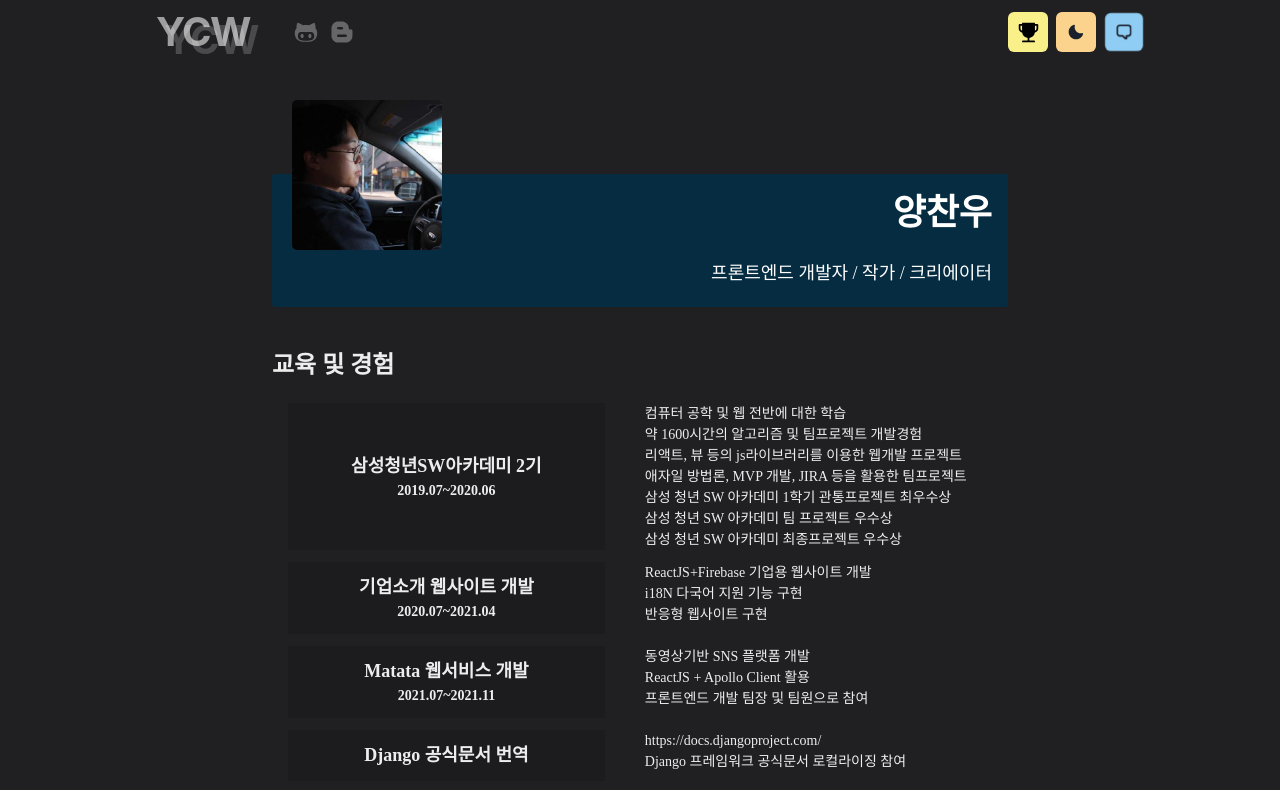
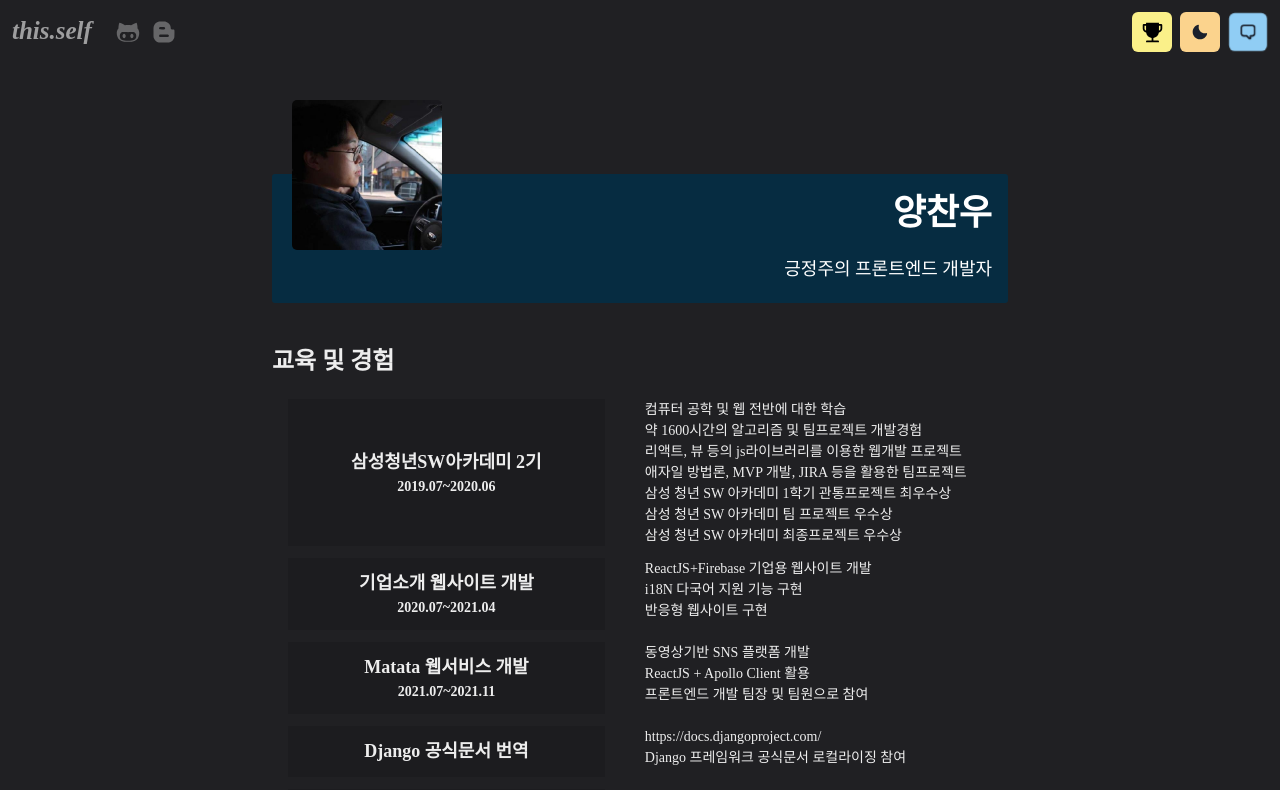
Before and after one commit to Oizys18/my_portfoilo, a Next.js app: page / in a window 1280 px wide. Shown: the top 790 px of the page. Built offline with nearby package versions, Linux system fonts and the light colour scheme.

Commit message:
Mod website name

```diff
--- a/components/Toast.js
+++ b/components/Toast.js
@@ -2,6 +2,7 @@ import { useToast } from '@chakra-ui/react'
 function Toast({
   id,
   title,
+  position = 'top-right',
   description,
   variant = 'solid',
   status = 'success',
@@ -14,7 +15,7 @@ function Toast({
       title: title,
       description: description,
       variant: variant,
-      position: 'top-right',
+      position: position,
       status: status,
       duration: duration,
       isClosable: true
--- a/components/layouts/main.js
+++ b/components/layouts/main.js
@@ -23,7 +23,7 @@ const Main = ({ children, router }) => {
       <Head>
         <meta name="viewport" content="width=device-width, initial-scale=1" />
         <link rel="icon" href="/favicon.ico" />
-        <title>양찬우 :: Oizys18 Portfolio</title>
+        <title>this.self :: 양찬우 Frontend Developer</title>
       </Head>
       <Navbar
         path={router.asPath}
--- a/components/navbar/logo.js
+++ b/components/navbar/logo.js
@@ -3,18 +3,17 @@ const Logo = () => {
   const hoverColor = useColorModeValue('black', 'white')
   return (
     <Box
-      pl={5}
-      pr={5}
-      fontSize="2.5rem"
-      textShadow={useColorModeValue('8px 8px #00000030', '8px 8px #ffffff30')}
+      fontSize={25}
+      fontWeight="bold"
       transition="0.2s"
       color={useColorModeValue('#00000090', '#ffffff90')}
       _hover={{
         color: hoverColor,
         textShadow: 'none'
       }}
+      as="cite"
     >
-      YCW
+      this.self
     </Box>
   )
 }
--- a/components/navbar/navbar.js
+++ b/components/navbar/navbar.js
@@ -4,14 +4,11 @@ import {
   Box,
   Link,
   Stack,
-  Heading,
-  Flex,
   Menu,
   MenuItem,
   MenuList,
   MenuButton,
-  IconButton,
-  useColorModeValue
+  IconButton
 } from '@chakra-ui/react'
 import { HamburgerIcon } from '@chakra-ui/icons'
 import ThemeToggleButton from './theme-toggle-button'
@@ -29,29 +26,26 @@ const Navbar = ({
   isAchievementOpen
 }) => {
   return (
-    <Box
-      pos="fixed"
-      as="nav"
-      w="100%"
-      bg={useColorModeValue('#ffffff', '#202023')}
-      zIndex={1}
-    >
+    <Box pos="fixed" as="nav" w="100%" bg="transparent" zIndex={1}>
       <Container
-        p={2}
+        p={3}
         display="flex"
-        maxW="container.lg"
+        maxW="container.xl"
         wrap="wrap"
         justify="center"
       >
-        <Flex align="center" mr={5}>
-          <Heading as="h1" size="lg" letterSpacing={'tighter'}>
-            <NextLink href="/">
-              <Link _hover={{ textDecoration: 'none' }}>
-                <Logo />
-              </Link>
-            </NextLink>
-          </Heading>
-        </Flex>
+        <Box
+          display="flex"
+          align="center"
+          mr={5}
+          width={{ base: 'full', md: 'auto' }}
+        >
+          <NextLink href="/">
+            <Link _hover={{ textDecoration: 'none' }}>
+              <Logo />
+            </Link>
+          </NextLink>
+        </Box>
         <Stack
           direction={{ base: 'column', md: 'row' }}
           display={{ base: 'none', md: 'flex' }}
--- a/pages/index.js
+++ b/pages/index.js
@@ -14,7 +14,8 @@ const Page = () => {
     description: '우측 상단의 터미널 이용해보세요',
     status: 'success',
     duration: '5000',
-    id: 'index-toast'
+    id: 'index-toast',
+    position: 'top-right'
   })
   return (
     <Container maxW="container.md" mt={10} mb={20}>
@@ -41,8 +42,8 @@ const Page = () => {
               양찬우
             </Box>
           </Container>
-          <Container maxW="container.md" pt={5} fontSize="lg">
-            <Box>프론트엔드 개발자 / 작가 / 크리에이터</Box>
+          <Container maxW="container.md" pt={4} fontSize="lg">
+            <Box>긍정주의 프론트엔드 개발자</Box>
           </Container>
         </Box>
       </Box>
```
Also changed, not shown: lib/terminal.js.
